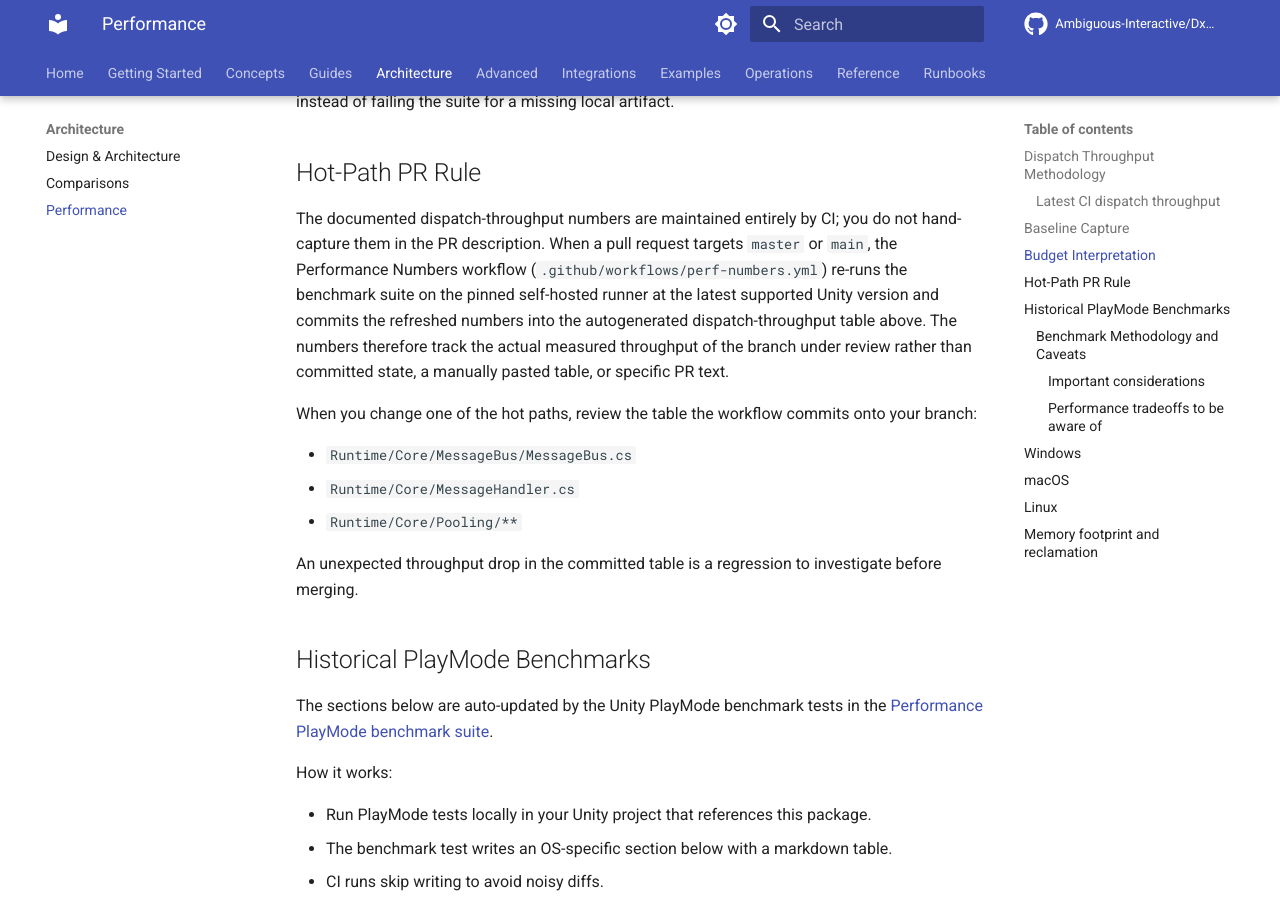
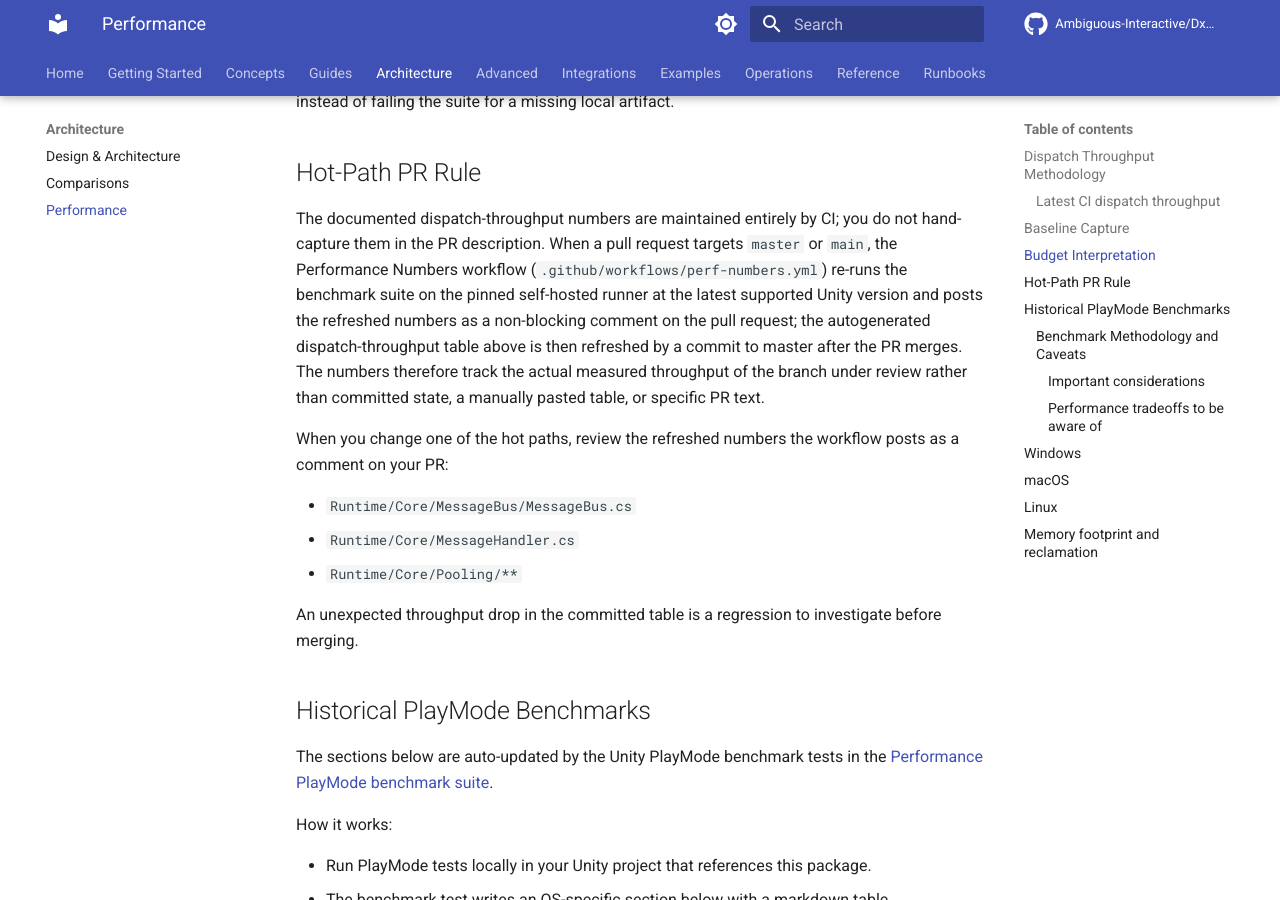
Before and after one commit to wallstop/DxMessaging, an MkDocs documentation site: the page built from docs/architecture/performance.md, in a window 1280 px wide and 900 px high, scrolled down 4240 px. Built offline with MkDocs 1.6.1 and Material for MkDocs 9.7.7, drawn with Linux system fonts in a browser that asks for light colours; comment, search, counter and statistics services are not loaded.

Commit message:
Fix stale 'commit onto PR branch' prose in 6 files; defensive stale-results delete
Re-review round-2 MAJOR finding: 7 prose/comment locations still described the
removed merge-blocking branch-push. Reworded to the implemented mechanism (PR ->
non-blocking sticky comment; push to master -> commit) across perf-numbers.yml,
unity-benchmarks.yml, pull_request_template.md, docs/architecture/performance.md,
.llm/skills/performance/dispatch-hot-path.md, unity-workflow-shape.test.js.
Re-review minor: run-ci-tests.ps1 deletes any stale results.xml before the
standalone player runs (timeout-honors-file can only honor THIS run's results).

Co-Authored-By: Claude Opus 4.8 (1M context) <noreply@anthropic.com>

```diff
--- a/docs/architecture/performance.md
+++ b/docs/architecture/performance.md
@@ -177,13 +177,15 @@ The documented dispatch-throughput numbers are maintained entirely by CI; you do
 not hand-capture them in the PR description. When a pull request targets `master`
 or `main`, the Performance Numbers workflow (`.github/workflows/perf-numbers.yml`)
 re-runs the benchmark suite on the pinned self-hosted runner at the latest
-supported Unity version and commits the refreshed numbers into the autogenerated
-dispatch-throughput table above. The numbers therefore track the actual measured
+supported Unity version and posts the refreshed numbers as a non-blocking comment
+on the pull request; the autogenerated dispatch-throughput table above is then
+refreshed by a commit to master after the PR merges. The numbers therefore track
+the actual measured
 throughput of the branch under review rather than committed state, a manually
 pasted table, or specific PR text.
 
-When you change one of the hot paths, review the table the workflow commits onto
-your branch:
+When you change one of the hot paths, review the refreshed numbers the workflow
+posts as a comment on your PR:
 
 - `Runtime/Core/MessageBus/MessageBus.cs`
 - `Runtime/Core/MessageHandler.cs`
```
Also changed, not shown: .llm/skills/performance/dispatch-hot-path.md (+8 -6 lines), .github/pull_request_template.md, 4 other files.
